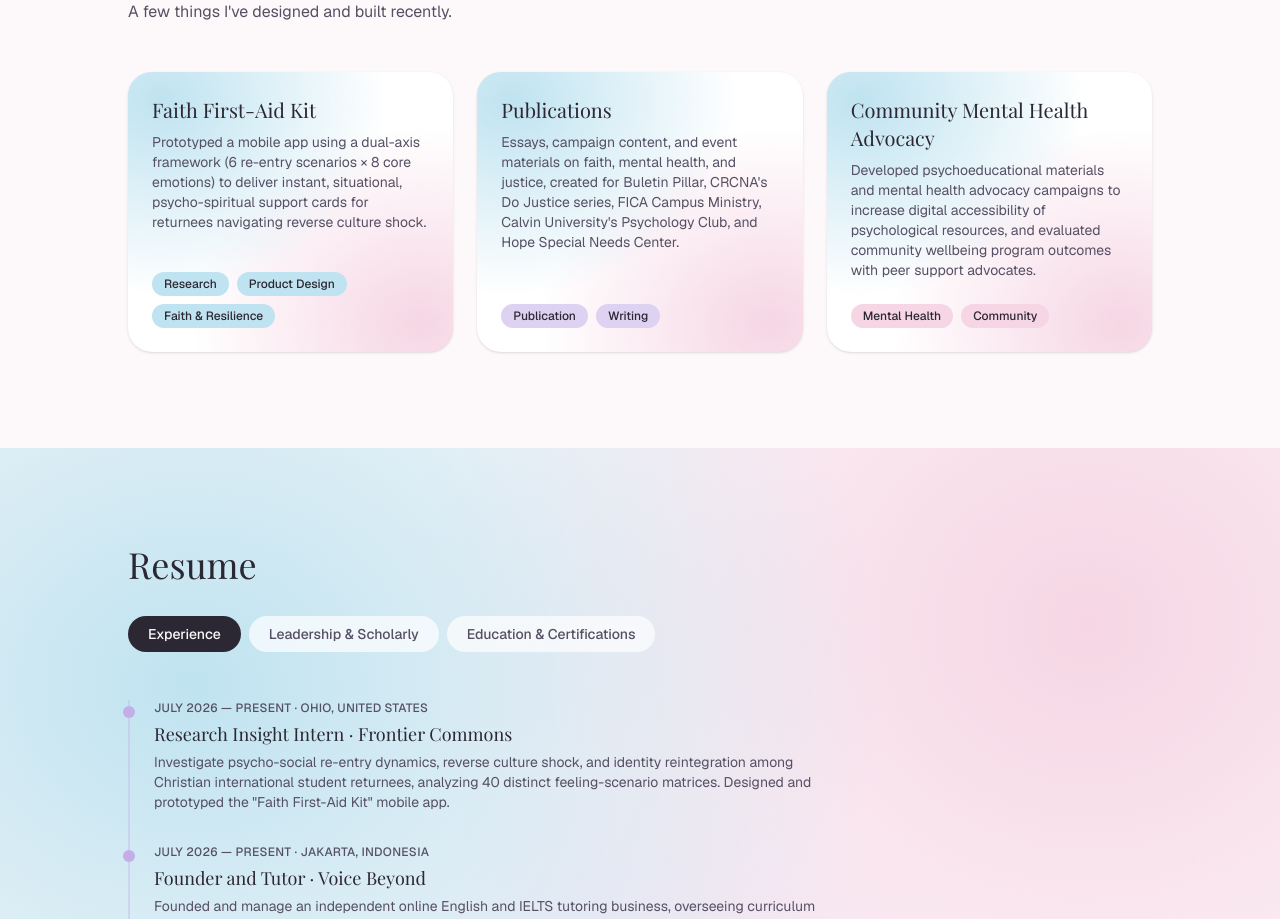
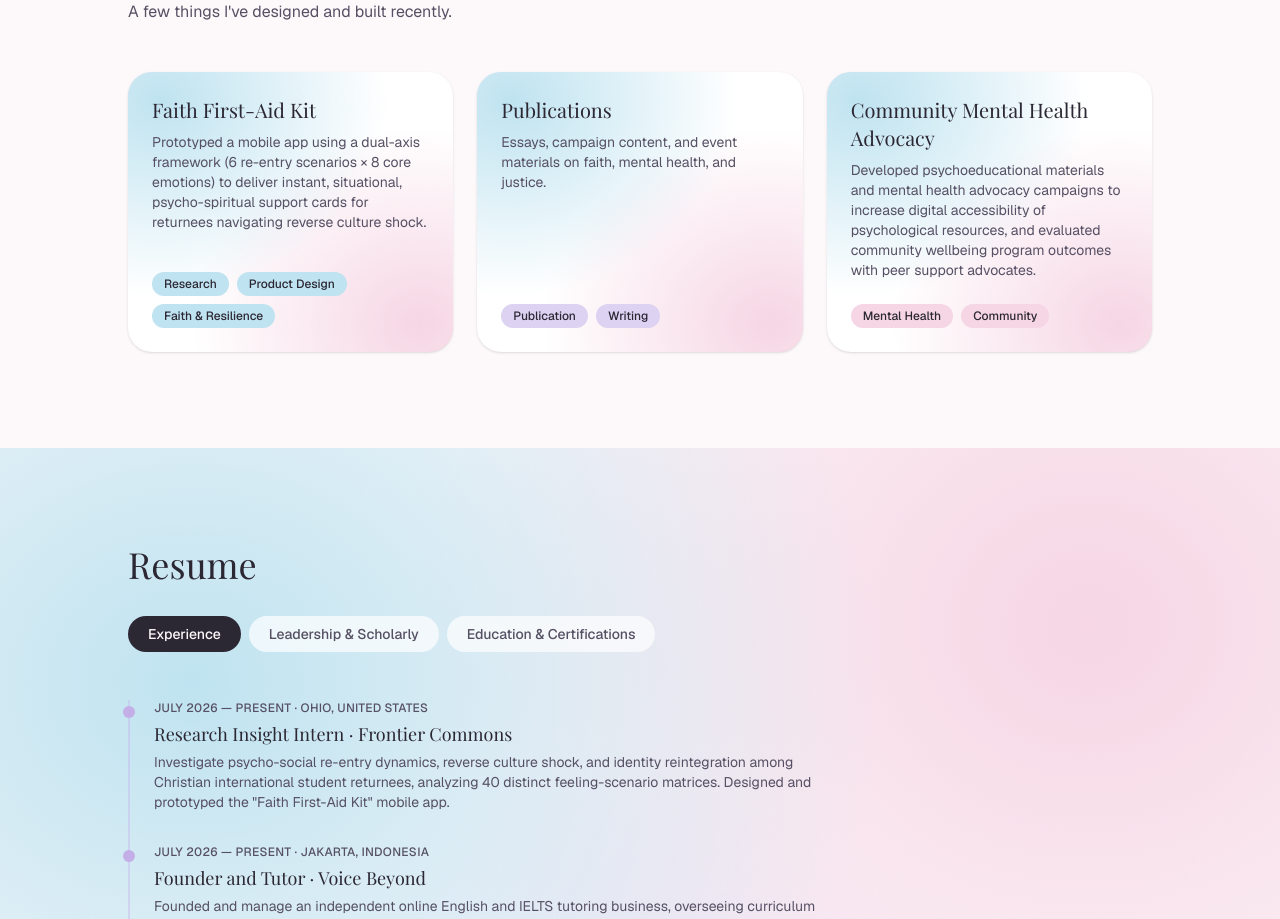
Before and after one commit to keziatjahjanto/webportofolio, a Next.js app: page / in a window 1280 px wide. Shown: the part 1780-2699 px from the top of the page. Built offline with nearby package versions, Linux system fonts and the light colour scheme; a web font is replaced by a local one.

Commit message:
Trim Publications description to drop org list
Co-Authored-By: Claude Sonnet 5 <noreply@anthropic.com>

```diff
--- a/src/data/site.ts
+++ b/src/data/site.ts
@@ -61,7 +61,7 @@ export const projects: Project[] = [
   {
     title: "Publications",
     description:
-      "Essays, campaign content, and event materials on faith, mental health, and justice, created for Buletin Pillar, CRCNA's Do Justice series, FICA Campus Ministry, Calvin University's Psychology Club, and Hope Special Needs Center.",
+      "Essays, campaign content, and event materials on faith, mental health, and justice.",
     tags: ["Publication", "Writing"],
     slug: "publications",
     accent: "baby-purple",
```
